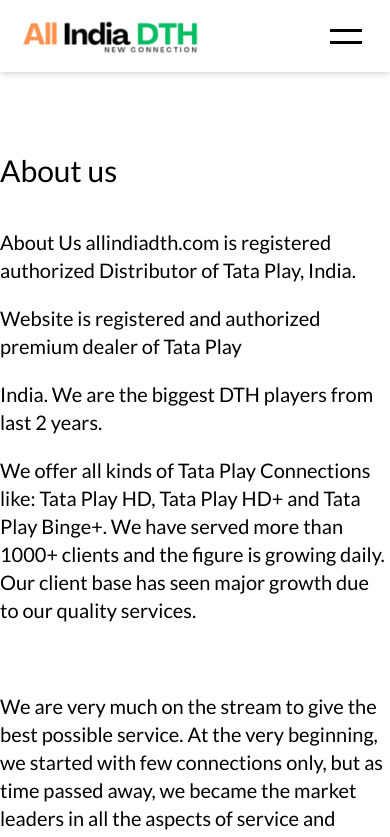
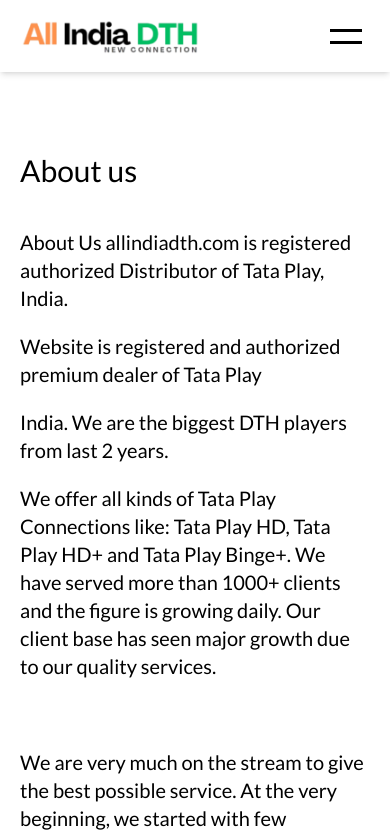
Before and after one commit to amishk783/gig, a Next.js app: page /about in a window 390 px wide. Shown: the top 837 px of the page. Built offline with nearby package versions, Linux system fonts and the light colour scheme; a web font is replaced by a local one.

Commit message:
fixed responsive for other pages

```diff
--- a/src/pages/about.tsx
+++ b/src/pages/about.tsx
@@ -2,7 +2,7 @@
 
 export default function About() {
   return (
-    <div className="max-container pt-10 mt-10 min-h-screen">
+    <div className="max-container pt-10 mt-10 min-h-screen px-5">
       <div className="text-3xl  ">
         <h1>About us</h1>
       </div>
--- a/src/pages/corporate-offers.tsx
+++ b/src/pages/corporate-offers.tsx
@@ -15,10 +15,10 @@
           </div>
         </div> */}
 
-      <div className="flex justify-center items-center px-16 py-5 w-full max-md:px-5 max-md:max-w-full border-b-2 mt-8">
+      <div className="flex justify-center items-center px-16 py-5 w-full max-md:px-5 max-md:max-w-full border-b-2 md:mt-8">
         <div className="max-w-full max-container">
           <div className="flex justify-evenly gap-5 max-md:flex-col max-md:gap-0">
-            <div className="flex flex-col pr-20 max-md:ml-0 max-md:w-full">
+            <div className="flex flex-col pr-5 xl:pr-20 justify-center items-center max-md:ml-0 max-md:w-full">
               <Image
                 src="/corporate-img.png"
                 width={550}
--- a/src/pages/index.tsx
+++ b/src/pages/index.tsx
@@ -41,7 +41,7 @@
                   </div>
                 </div>
 
-                <div className=" flex flex-col justify-center gap-2 items-center  xl:py-10  xl:w-[40%] pt-12 text-black bg-[#e7e7ea] rounded-xl ">
+                <div className="flex flex-col justify-center gap-2 items-center  xl:py-10  xl:w-[40%] pt-12 text-black bg-[#e7e7ea] rounded-xl w-[90%] mx-5">
                   <h1 className="text-4xl font-semibold text-center max-sm:px-2 ">
                     Get a <span className="text-red-600">New</span> Connection
                   </h1>
```
